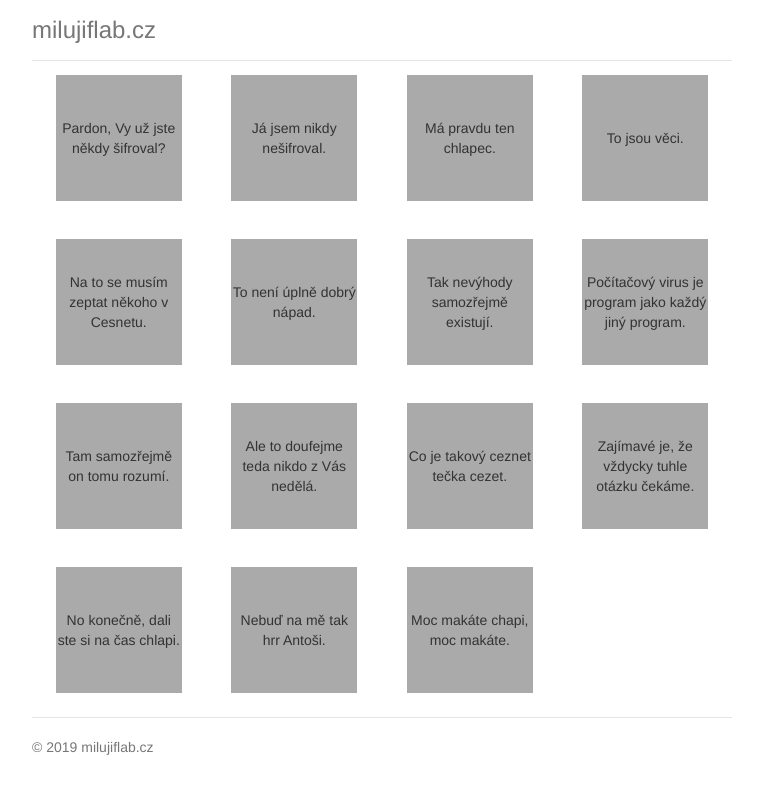
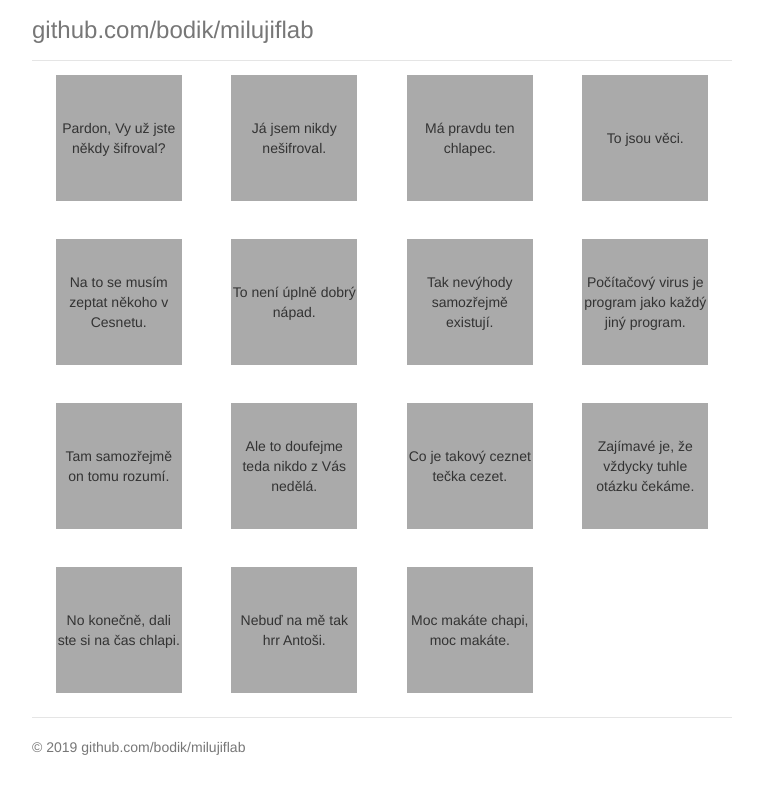
Before and after one commit to bodik/kecy, a plain HTML site: page index.html in a window 1280 px wide. Shown: the whole page, without its empty margins (258-1021 px from the left). Drawn offline with nearby package versions, Linux system fonts and the light colour scheme.

Commit message:
title update

```diff
--- a/index.html
+++ b/index.html
@@ -5,7 +5,7 @@
 	<meta http-equiv="X-UA-Compatible" content="IE=edge">
 	<meta name="viewport" content="width=device-width, initial-scale=1">
 
-	<title>milujiflab.cz</title>
+	<title>github.com/bodik/milujiflab</title>
 
 	<script src="https://cdnjs.cloudflare.com/ajax/libs/jquery/3.4.1/jquery.min.js"></script>
 	<link href="https://cdnjs.cloudflare.com/ajax/libs/twitter-bootstrap/3.4.1/css/bootstrap.min.css" rel="stylesheet">
@@ -64,14 +64,14 @@
 				-->
 			</ul>
 		</nav>
-		<h3 class="text-muted">milujiflab.cz</h3>
+		<h3 class="text-muted">github.com/bodik/milujiflab</h3>
 	</div>
 
 	<div id="tiles">
 	</div>
 
 	<div class="footer">
-		<p>&copy; 2019 milujiflab.cz</p>
+		<p>&copy; 2019 github.com/bodik/milujiflab</p>
 	</div>
 </div> <!-- /container -->
 </body>
```
